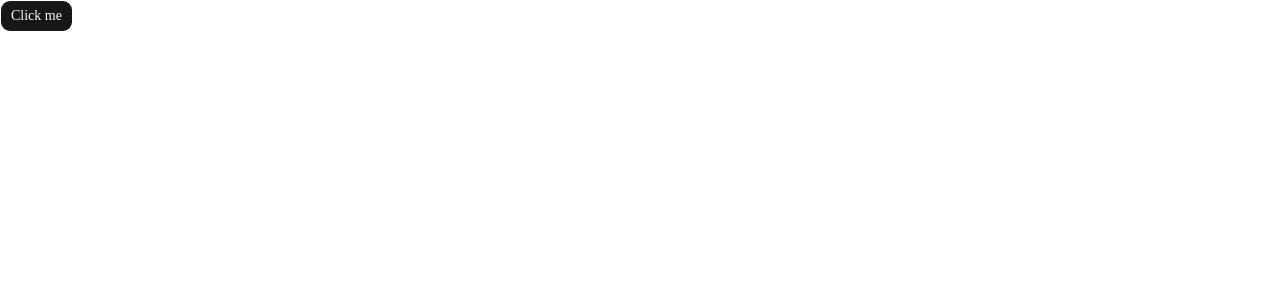
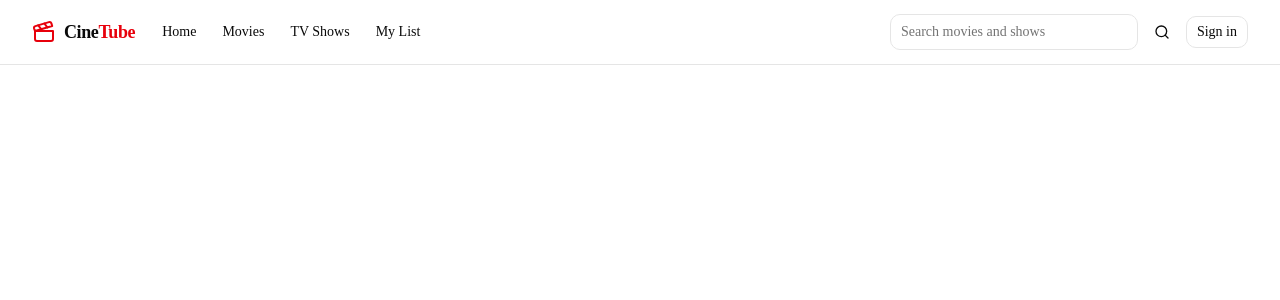
Before and after one commit to taniatripty/cine_tube, a Next.js app: page / in a window 1280 px wide. Shown: the top 300 px of the page. Built offline with nearby package versions, Linux system fonts and the light colour scheme.

Commit message:
add navbar

```diff
--- a/src/app/page.tsx
+++ b/src/app/page.tsx
@@ -1,10 +1,11 @@
-import { Button } from "@/components/ui/button";
+import Navbar from "@/components/ui/layout/navbar";
+
 
 
 export default function Home() {
   return (
   <div>
-   <Button variant="default">Click me</Button>
+   <Navbar></Navbar>
   </div>
 
   );
--- /dev/null
+++ b/src/components/ui/layout/navbar.tsx
@@ -0,0 +1,150 @@
+"use client"
+
+import Link from "next/link"
+import { Clapperboard, Menu, Search } from "lucide-react"
+
+import { Button } from "@/components/ui/button"
+import {
+  Sheet,
+  SheetContent,
+  SheetHeader,
+  SheetTitle,
+  SheetTrigger,
+} from "@/components/ui/sheet"
+import { Input } from "@/components/ui/input"
+
+const navigationLinks = [
+  { label: "Home", href: "/" },
+  { label: "Movies", href: "/movies" },
+  { label: "TV Shows", href: "/tv-shows" },
+  { label: "My List", href: "/my-list" },
+]
+
+export default function Navbar() {
+  return (
+    <header className="sticky top-0 z-40 w-full border-b bg-background/95 backdrop-blur supports-[backdrop-filter]:bg-background/80">
+      <div className="mx-auto flex h-16 max-w-7xl items-center gap-4 px-4 sm:px-6 lg:px-8">
+        <Link
+          href="/"
+          className="flex shrink-0 items-center gap-2 font-semibold tracking-tight"
+          aria-label="CineTube home"
+        >
+          <Clapperboard className="size-6 text-red-600" aria-hidden="true" />
+          <span className="text-lg">
+            Cine<span className="text-red-600">Tube</span>
+          </span>
+        </Link>
+
+        <nav
+          aria-label="Main navigation"
+          className="hidden items-center gap-1 md:flex"
+        >
+          {navigationLinks.map((link) => (
+            <Button
+              key={link.label}
+              variant="ghost"
+              nativeButton={false}
+              render={<Link href={link.href} />}
+            >
+              {link.label}
+            </Button>
+          ))}
+        </nav>
+
+        <div className="ml-auto flex items-center gap-2">
+          <form
+            action="/search"
+            role="search"
+            className="hidden w-56 items-center gap-2 sm:flex lg:w-72"
+          >
+            <label htmlFor="navbar-search" className="sr-only">
+              Search movies and shows
+            </label>
+            <Input
+              id="navbar-search"
+              name="q"
+              type="search"
+              placeholder="Search movies and shows"
+              className="h-9"
+            />
+            <Button
+              type="submit"
+              variant="ghost"
+              size="icon"
+              aria-label="Search"
+            >
+              <Search aria-hidden="true" />
+            </Button>
+          </form>
+
+          <Button
+            variant="outline"
+            className="hidden sm:inline-flex"
+            nativeButton={false}
+            render={<Link href="/login" />}
+          >
+            Sign in
+          </Button>
+
+          <Sheet>
+            <SheetTrigger
+              render={
+                <Button
+                  variant="ghost"
+                  size="icon"
+                  className="md:hidden"
+                  aria-label="Open navigation menu"
+                />
+              }
+            >
+              <Menu aria-hidden="true" />
+            </SheetTrigger>
+            <SheetContent side="right" className="w-80 max-w-[85vw]">
+              <SheetHeader>
+                <SheetTitle>Explore CineTube</SheetTitle>
+              </SheetHeader>
+              <nav
+                aria-label="Mobile navigation"
+                className="flex flex-col gap-1 px-4"
+              >
+                {navigationLinks.map((link) => (
+                  <Button
+                    key={link.label}
+                    variant="ghost"
+                    className="justify-start"
+                    nativeButton={false}
+                    render={<Link href={link.href} />}
+                  >
+                    {link.label}
+                  </Button>
+                ))}
+                <form action="/search" role="search" className="mt-3 flex gap-2">
+                  <label htmlFor="mobile-navbar-search" className="sr-only">
+                    Search movies and shows
+                  </label>
+                  <Input
+                    id="mobile-navbar-search"
+                    name="q"
+                    type="search"
+                    placeholder="Search movies and shows"
+                  />
+                  <Button type="submit" size="icon" aria-label="Search">
+                    <Search aria-hidden="true" />
+                  </Button>
+                </form>
+                <Button
+                  variant="outline"
+                  className="mt-3"
+                  nativeButton={false}
+                  render={<Link href="/login" />}
+                >
+                  Sign in
+                </Button>
+              </nav>
+            </SheetContent>
+          </Sheet>
+        </div>
+      </div>
+    </header>
+  )
+}
```
